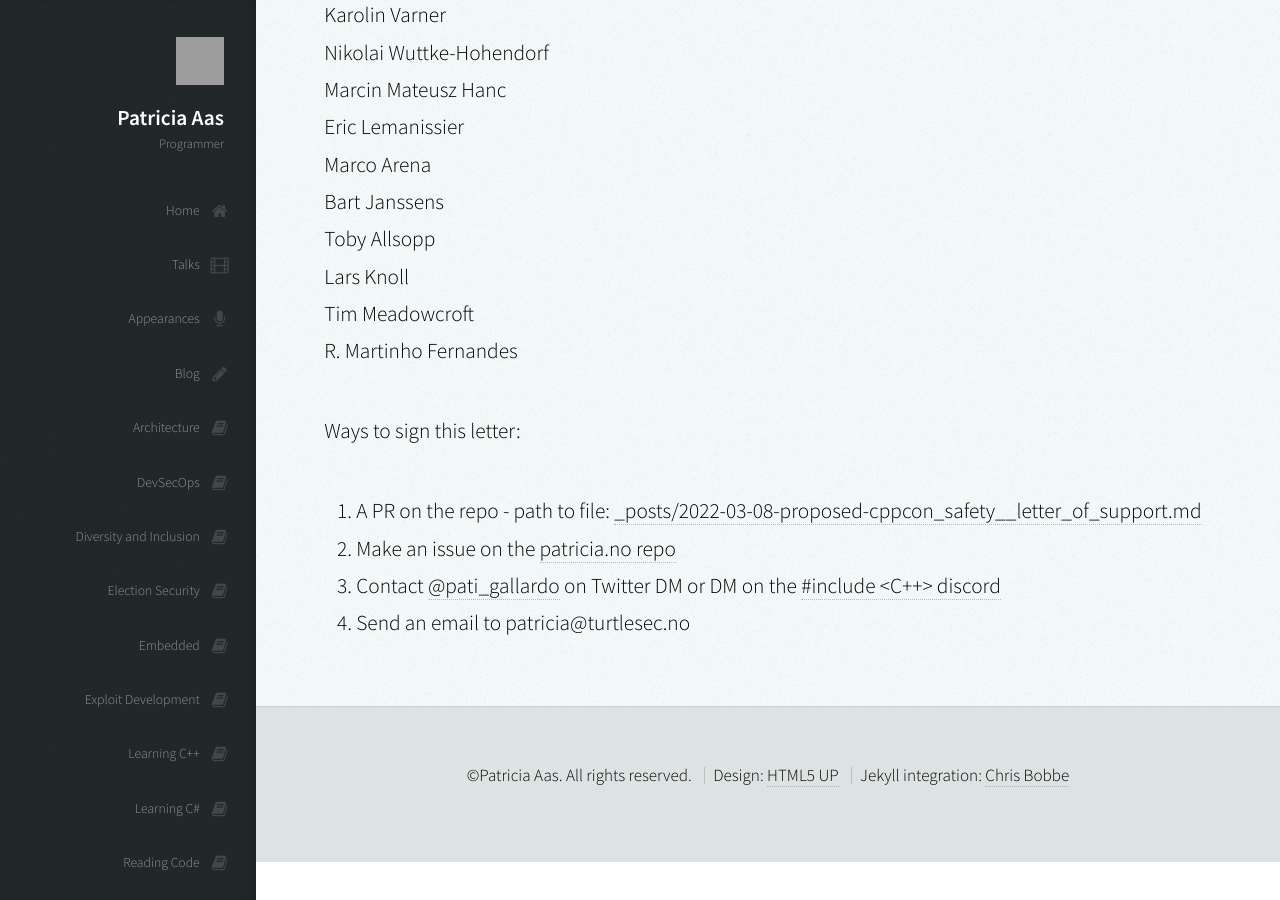
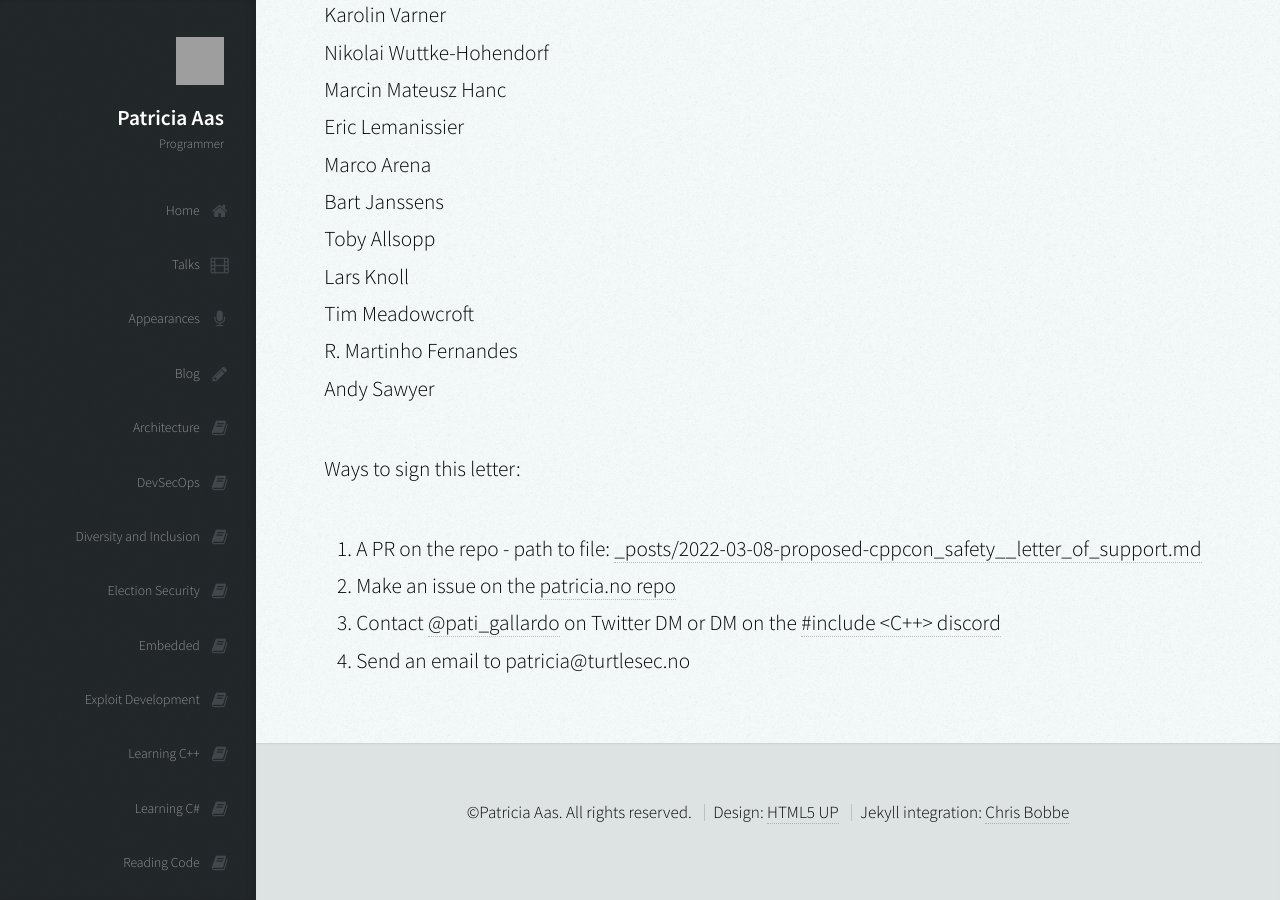
Before and after one commit to patricia-gallardo/patricia-gallardo.github.io, a Jekyll site: the page built from _posts/2022-03-08-proposed-cppcon_safety__letter_of_support.md, in a window 1280 px wide and 900 px high, scrolled down 4851 px. Built offline with Jekyll 4.4.1, drawn with Linux system fonts in a browser that asks for light colours; nearby versions of some CDN libraries; grey boxes are pictures that could not be loaded.

Commit message:
Update 2022-03-08-proposed-cppcon_safety__letter_of_support.md
Sign letter of support

```diff
--- a/_posts/2022-03-08-proposed-cppcon_safety__letter_of_support.md
+++ b/_posts/2022-03-08-proposed-cppcon_safety__letter_of_support.md
@@ -138,6 +138,7 @@ Toby Allsopp <br>
 Lars Knoll <br>
 Tim Meadowcroft <br>
 R. Martinho Fernandes <br>
+Andy Sawyer <br>
 
 
 Ways to sign this letter:
```
